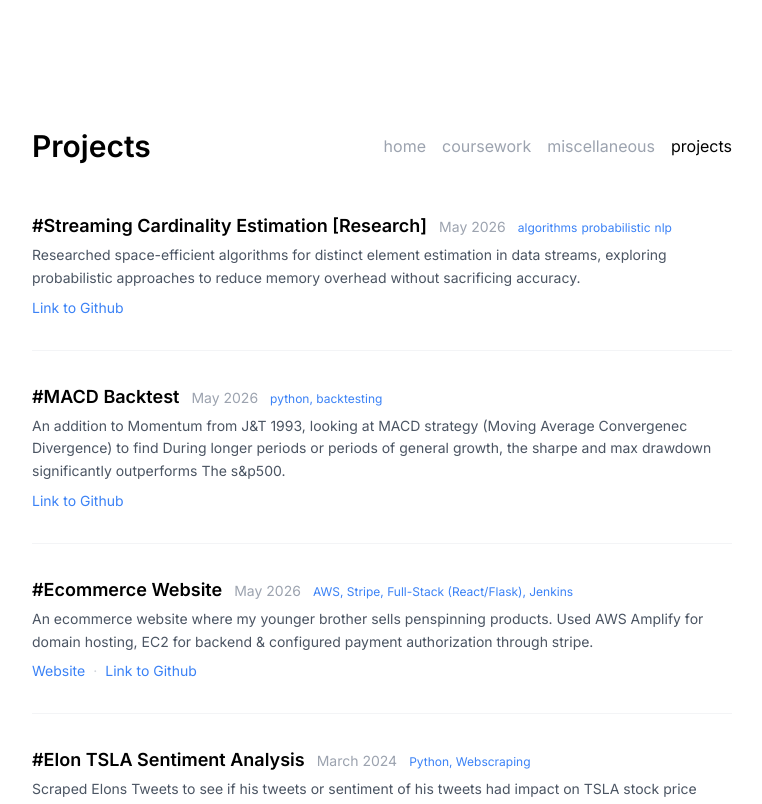
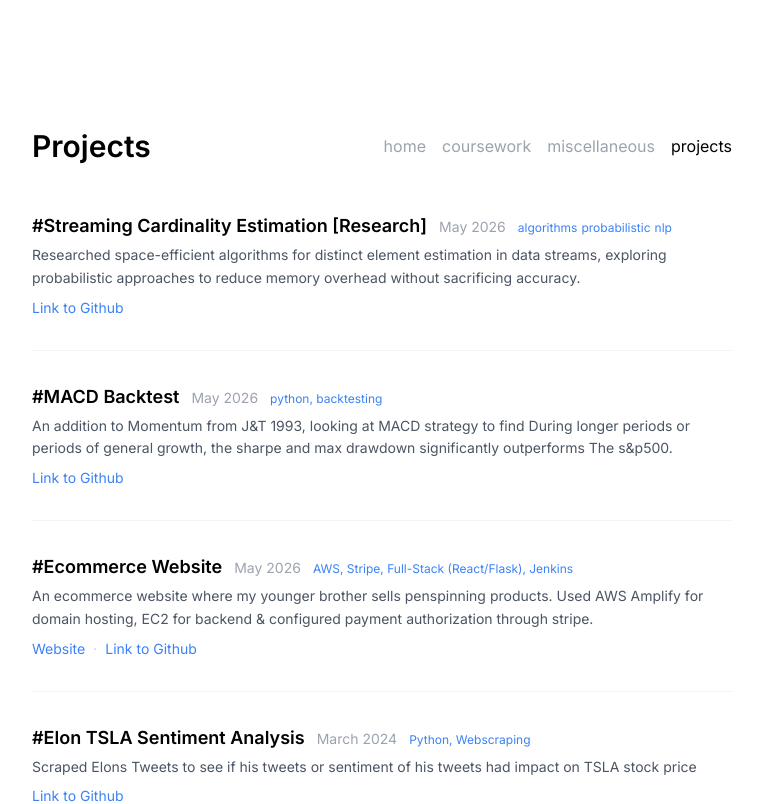
Before and after one commit to zeegy99/zeegy99.github.io, a Next.js app: page /projects in a window 1280 px wide. Shown: the top 804 px of the page, without its empty margins (258-1020 px from the left). Built offline with nearby package versions, Linux system fonts and the light colour scheme.

Commit message:
more updates

```diff
--- a/src/app/page.js
+++ b/src/app/page.js
@@ -60,6 +60,9 @@ export default function Home() {
 					My hobbies include Chess, TFT, and Teaching math & Chess to people!
 					<br/>
 					<br/>
+					Leetcode: 338 solved, 187 mediums https://leetcode.com/u/zeegy99/
+					<br/>
+					<br/>
 
 					Email:
 					<span
--- a/src/app/projects/page.js
+++ b/src/app/projects/page.js
@@ -17,7 +17,7 @@ export default function Projects() {
             date: "May 2026",
             tags: ["python, backtesting"],
             description:
-                "An addition to Momentum from J&T 1993, looking at MACD strategy (Moving Average Convergenec Divergence) to find During longer periods or periods of general growth, the sharpe and max drawdown significantly outperforms The s&p500. ",
+                "An addition to Momentum from J&T 1993, looking at MACD strategy to find During longer periods or periods of general growth, the sharpe and max drawdown significantly outperforms The s&p500. ",
             links: [
                 {label: "Link to Github", url: "https://github.com/zeegy99/Quant_Backtesting_Models/blob/main/MACD.ipynb"}
                 ],
```
